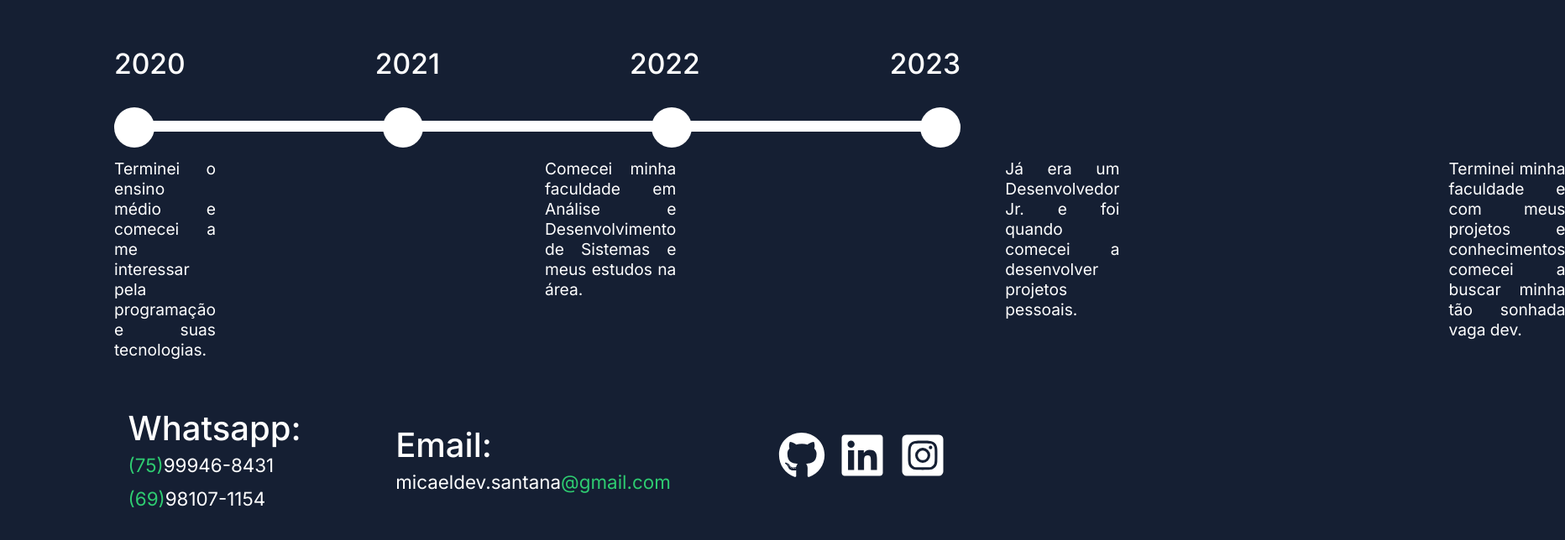
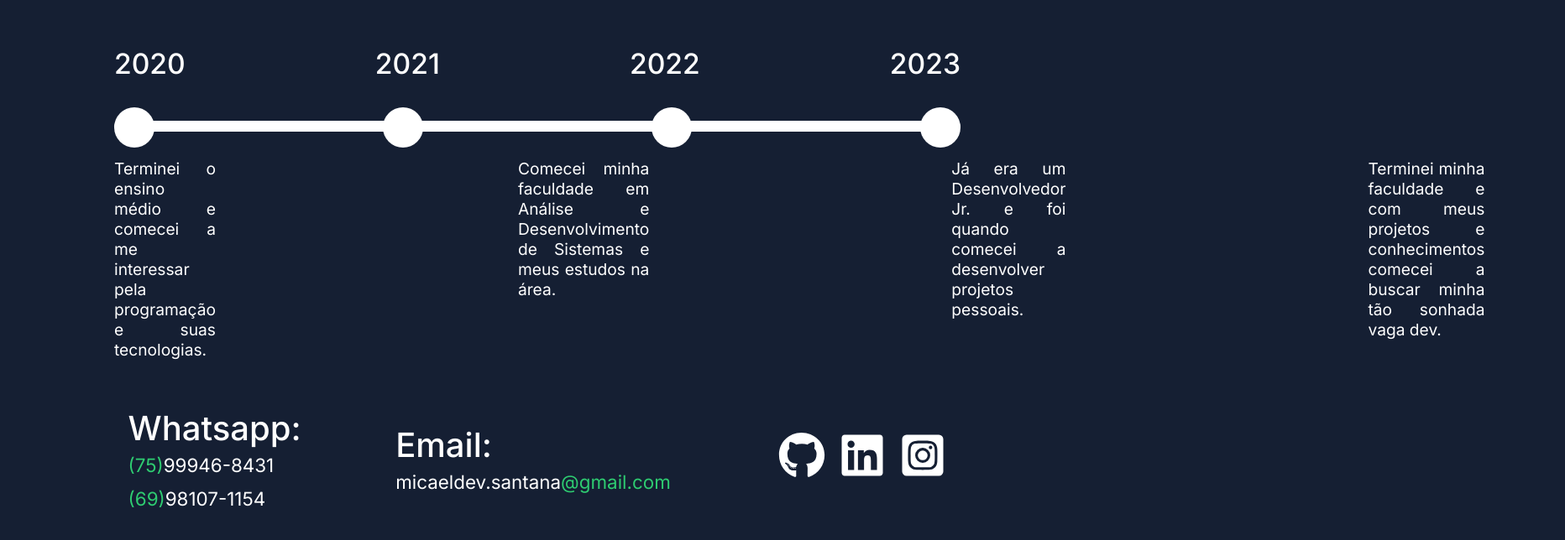
Before and after one commit to iSantanaaH/front-end-web, a Next.js app: page / in a window 1280 px wide. Shown: the part 4441-5085 px from the top of the page at 84% size, 1864 px wide, since content can reach past the window. Built offline with nearby package versions, Linux system fonts and the light colour scheme.

Commit message:
change gap

```diff
--- a/app/page.module.css
+++ b/app/page.module.css
@@ -330,7 +330,7 @@
 .ContainerParagraphs {
   display: flex;
   justify-content: space-between;
-  gap: 24.5rem;
+  gap: 22.5rem;
   width: 100%;
   margin-top: 2rem;
 }
```
